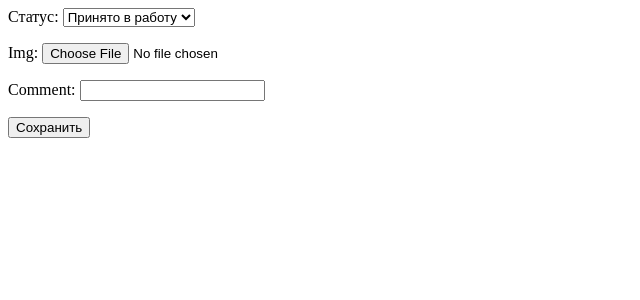
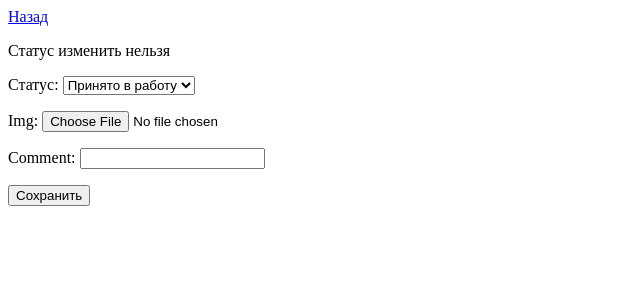
Before and after one commit to kristinatibeikina/design-studio, a Django app: page /desingapp/change/75/status/ in a window 1280 px wide. Shown: the top 300 px of the page, without its empty margins (0-640 px from the left). Run offline with Django 4.2, Linux system fonts and the light colour scheme; data comes from the database, SQL or seed files in the repository.

Commit message:
Создали представления смены статуса

```diff
--- a/desingstudion/desingapp/templates/change_status.html
+++ b/desingstudion/desingapp/templates/change_status.html
@@ -1,5 +1,8 @@
-<form method="post">
-    {% csrf_token %}
-    {{ form.as_p }}
-    <input type="submit" value="Сохранить">
+<a href="{% url 'base'%}">Назад</a><br>
+   <p>Статус изменить нельзя</p>
+
+<form method="post" enctype="multipart/form-data">
+        {% csrf_token %}
+        {{ form.as_p }}
+    <button type="submit">Сохранить</button>
 </form>
```
